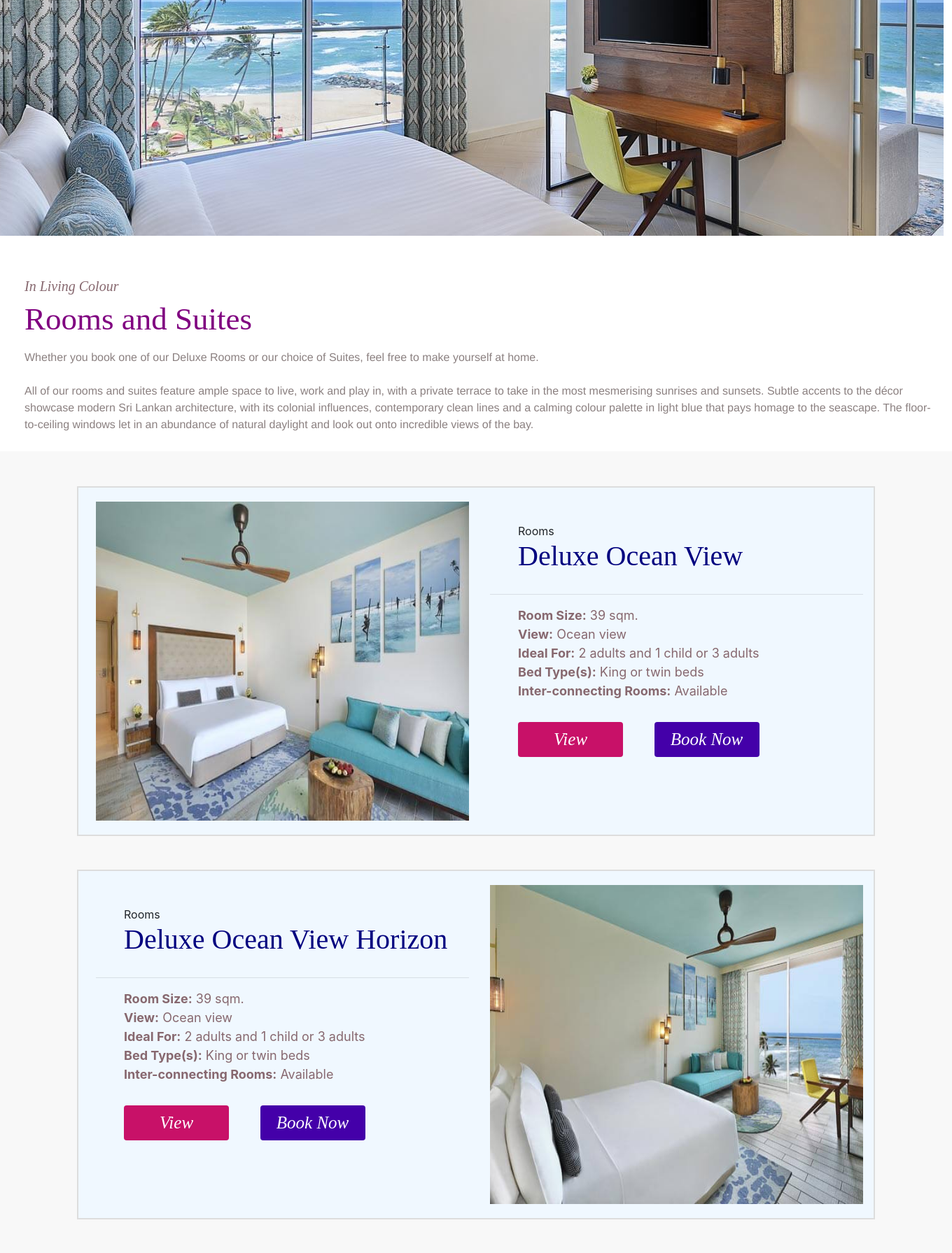
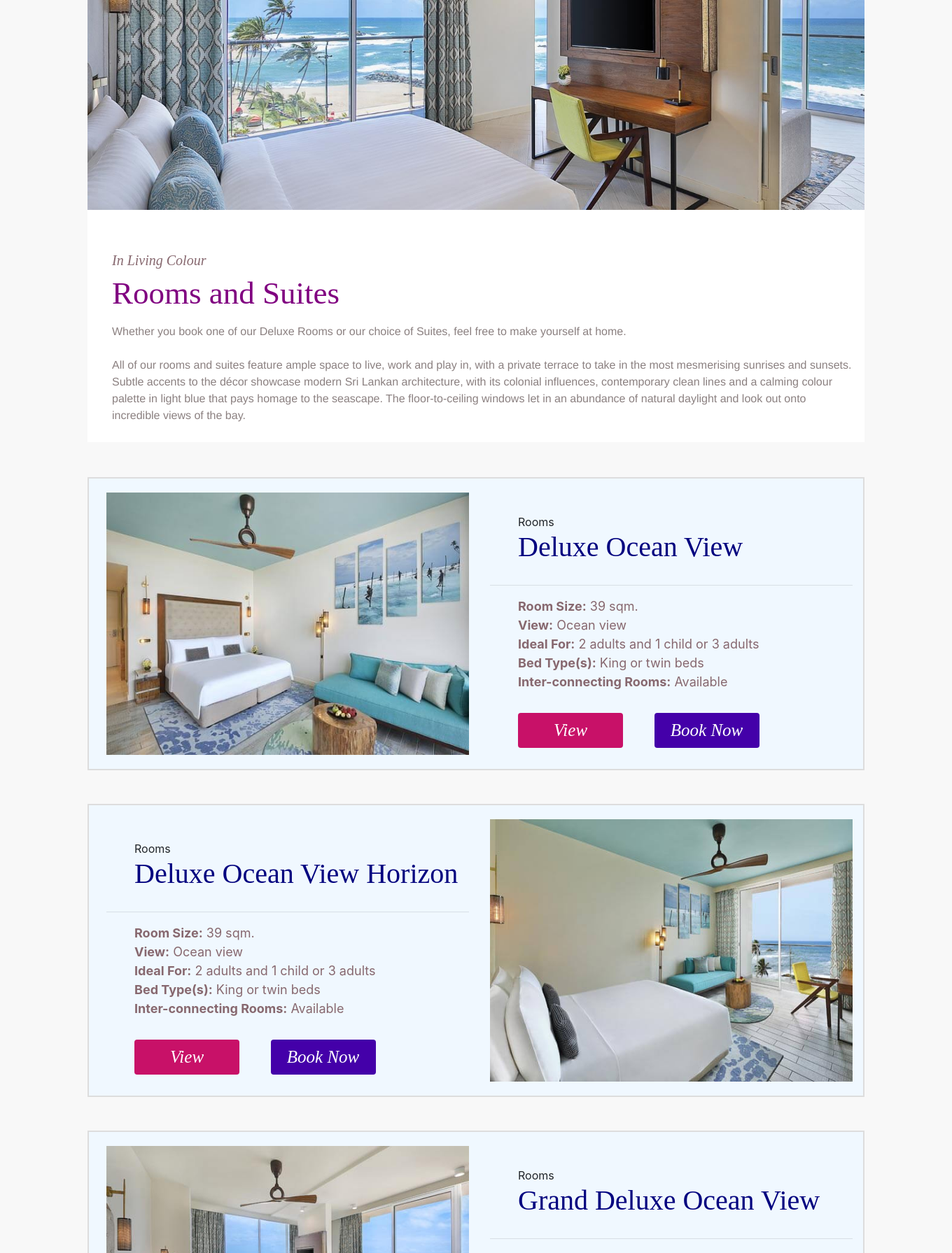
Before and after one commit to Kulesha95/WAD-Mini-Project-Group-3, a PHP site: page /accomodation.php in a window 1360 px wide. Shown: the top 1791 px of the page at 70% size. Run offline with PHP 8.4, Linux system fonts and the light colour scheme; some libraries are stand-ins or nearby versions.

Commit message:
accomodation page created

```diff
--- a/accomodation.php
+++ b/accomodation.php
@@ -3,9 +3,9 @@ include_once "headerHTML.php";
 include_once "navigation.php";
 
 ?>
-
+<div class="container">
 	<section id="roomDesc">
-		<div><img src="img/main-room.jpg" style="object-fit: none;width: 1348px"></div>
+		<div><img src="img/main-room.jpg" style="width:100%;height:300px;object-fit:cover"></div>
 		<article class="roomArticle">
         	<div class="col-12 col-md-6 mb-3">
                 <header class="head">
@@ -19,17 +19,19 @@ include_once "navigation.php";
             </div>
         </article>
 	</section>
+
 	<section id="rooms">
 		<div class="container" id="container">
+<!--room1-->
         	<div class="row rowRoom">
-            <div class="col">
-            	<a href="deluxe-ocean-view.html" title="Deluxe Ocean View"><img src="img/thumb-deluxe-ocean-view.jpg" class="img"></a>
+            	<div class="col-12 col-lg-6 order-1 order-lg-1">
+            		<a href="#" title="Deluxe Ocean View"><img src="img/thumb-deluxe-ocean-view.jpg" class="img"></a>
             	</div>
-            <div class="col">
+            	<div class="col-12 col-lg-6 order-2 order-lg-2">
             		<div class="content">
             			<div class="title">Rooms</div>
                 		<div class="name">
-                		<h3><a href="deluxe-ocean-view.html" title="Deluxe Ocean View" class="stayType">Deluxe Ocean View</a></h3></div><hr>
+                			<h3><a href="#" title="Deluxe Ocean View" class="stayType">Deluxe Ocean View</a></h3></div><hr>
                 		<div class="description">
                     		<ul class="descriptUL">
                         		<li><b>Room Size:</b>  39 sqm.</li>
@@ -40,7 +42,7 @@ include_once "navigation.php";
                     		</ul>
                			</div>
                			<div class="button">
-                        <a class="btn" href="deluxe-ocean-view.html" title="View Deluxe Ocean View" style="background-color: #C81168">View</a>
+                        	<a class="btn" href="#" title="View Deluxe Ocean View" style="background-color: #C81168">View</a>
                         	<a class="btn" href="#" title="Book Deluxe Ocean View">Book Now</a>
                     	</div>
                		</div>
@@ -48,13 +50,16 @@ include_once "navigation.php";
        		</div>
        		<br><br>
 
+<!--room2-->
         	<div class="row rowRoom">
-            <div class="col">
+				<div class="col-12 col-lg-6 order-1 order-lg-2">
+            		<a href="#" title="Deluxe Ocean View Horizon"><img src="img/thumb-deluxe-ocean-horizon.jpg" class="img"></a>
+            	</div>
+            	<div class="col-12 col-lg-6 order-2 order-lg-1" >
             		<div class="content">
             			<div class="title">Rooms</div>
                 		<div class="name">
-                		<h3><a href="deluxe-ocean-horizon.html" title="Deluxe Ocean View Horizon" class="stayType">Deluxe Ocean View Horizon</a>
-                		</h3>
+                			<h3><a href="#" title="Deluxe Ocean View Horizon" class="stayType">Deluxe Ocean View Horizon</a></h3>
                 		</div><hr>
                 		<div class="description">
                     		<ul class="descriptUL">
@@ -66,27 +71,23 @@ include_once "navigation.php";
                     		</ul>
                			</div>
                			<div class="button">
-                        <a class="btn" href="deluxe-ocean-horizon.html" title="View Deluxe Ocean View Horizon" style="background-color: #C81168">View</a>
+                        	<a class="btn" href="#" title="View Deluxe Ocean View Horizon" style="background-color: #C81168">View</a>
                         	<a class="btn" href="#" title="Book Deluxe Ocean View Horizon">Book Now</a>
                     	</div>
                		</div>
             	</div>
-            <div class="col">
-            	<a href="deluxe-ocean-horizon.html" title="Deluxe Ocean View Horizon"><img src="img/thumb-deluxe-ocean-horizon.jpg" class="img"></a>
-            </div>
         	</div>
         	<br><br>
-
+<!--room3-->
         	<div class="row rowRoom">
-            <div class="col">
-            	<a href="grand-deluxe-ocean-view.html" title="Grand Deluxe Ocean View">
-            		<img src="img/thumb-grand-deluxe-ocean-view.jpg" class="img"></a>
+            	<div class="col-12 col-lg-6 order-1 order-lg-1">
+            		<a href="#" title="Grand Deluxe Ocean View"><img src="img/thumb-grand-deluxe-ocean-view.jpg" class="img"></a>
             	</div>
-            <div class="col">
+            	<div class="col-12 col-lg-6 order-2 order-lg-2">
             		<div class="content">
             			<div class="title">Rooms</div>
                 		<div class="name">
-                		<h3><a href="grand-deluxe-ocean-view.html" title="Grand Deluxe Ocean View" class="stayType">Grand Deluxe Ocean View</a></h3>
+                			<h3><a href="#" title="Grand Deluxe Ocean View" class="stayType">Grand Deluxe Ocean View</a></h3>
                 		</div><hr>
                 		<div class="description">
                     		<ul class="descriptUL">
@@ -98,20 +99,23 @@ include_once "navigation.php";
                     		</ul>
                			</div>
                			<div class="button">
-                        <a class="btn" href="grand-deluxe-ocean-view.html" title="View Grand Deluxe Ocean View" style="background-color: #C81168">View</a>
+                        	<a class="btn" href="#" title="View Grand Deluxe Ocean View" style="background-color: #C81168">View</a>
                         	<a class="btn" href="#" title="Book Grand Deluxe Ocean View">Book Now</a>
                     	</div>
                		</div>
             	</div>
         	</div>
         	<br><br>
-
+<!--suite1-->
         	<div class="row rowRoom">
-            <div class="col">
+				<div class="col-12 col-lg-6 order-1 order-lg-2">
+            		<a href="#" title="Junior Suite Ocean View"><img src="img/thumb-junior-suite-ocean-view.jpg" class="img"></a>
+            	</div>
+            	<div class="col-12 col-lg-6 order-2 order-lg-1">
             		<div class="content">
             			<div class="title">Suites</div>
                 		<div class="name">
-                		<h3><a href="junior-suite-ocean-view.html" title="Junior Suite Ocean View" class="stayType">Junior Suite Ocean View</a></h3>
+                			<h3><a href="#" title="Junior Suite Ocean View" class="stayType">Junior Suite Ocean View</a></h3>
                 		</div><hr>
                 		<div class="description">
                     		<ul class="descriptUL">
@@ -123,29 +127,23 @@ include_once "navigation.php";
                     		</ul>
                			</div>
                			<div class="button">
-                        <a class="btn" href="junior-suite-ocean-view.html" title="View Junior Suite Ocean View" style="background-color: #C81168">View</a>
+                        	<a class="btn" href="#" title="View Junior Suite Ocean View" style="background-color: #C81168">View</a>
                         	<a class="btn" href="#" title="Book Junior Suite Ocean View">Book Now</a>
                     	</div>
                		</div>
             	</div>
-            <div class="col">
-            	<a href="junior-suite-ocean-view.html" title="Junior Suite Ocean View">
-            		<img src="img/thumb-junior-suite-ocean-view.jpg" class="img"></a>
-            </div>
             </div>
         	<br><br>
-
+<!--suite2-->
         	<div class="row rowRoom">
-            <div class="col">
-            	<a href="one-bedroom-suite.html" title="One Bedroom Suite">
-            		<img src="img/thumb-one-bedroom-suite.jpg" class="img"></a>
+            	<div class="col-12 col-lg-6 order-1 order-lg-1">
+            		<a href="#" title="One Bedroom Suite"><img src="img/thumb-one-bedroom-suite.jpg" class="img"></a>
             	</div>
-            <div class="col">
+            	<div class="col-12 col-lg-6 order-2 order-lg-2">
             		<div class="content">
             			<div class="title">Suites</div>
                 		<div class="name">
-                		<h3><a href="one-bedroom-suite.html" title="One Bedroom Suite" class="stayType">One Bedroom Suite
-                		</a></h3>
+                			<h3><a href="#" title="One Bedroom Suite" class="stayType">One Bedroom Suite</a></h3>
                 		</div><hr>
                 		<div class="description">
                     		<ul class="descriptUL">
@@ -157,20 +155,23 @@ include_once "navigation.php";
                     		</ul>
                			</div>
                			<div class="button">
-                        <a class="btn" href="one-bedroom-suite.html" title="View One Bedroom Suite" style="background-color: #C81168">View</a>
+                        	<a class="btn" href="#" title="View One Bedroom Suite" style="background-color: #C81168">View</a>
                         	<a class="btn" href="#" title="Book One Bedroom Suite">Book Now</a>
                     	</div>
                		</div>
             	</div>
 			</div>
         	<br><br>
-
+<!--suite3-->
         	<div class="row rowRoom">
-            <div class="col">
+				<div class="col-12 col-lg-6 order-1 order-lg-2">
+            		<a href="#" title="Presidential Suite"><img src="img/thumb-presidential-suite.jpg" class="img"></a>
+            	</div>
+            	<div class="col-12 col-lg-6 order-2 order-lg-1">
             		<div class="content">
             			<div class="title">Suites</div>
                 		<div class="name">
-                		<h3><a href="presidential-suite.html" title="Presidential Suite" class="stayType">Presidential Suite</a></h3>
+                			<h3><a href="#" title="Presidential Suite" class="stayType">Presidential Suite</a></h3>
                 		</div><hr>
                 		<div class="description">
                     		<ul class="descriptUL">
@@ -182,19 +183,15 @@ include_once "navigation.php";
                     		</ul>
                			</div>
                			<div class="button">
-                        <a class="btn" href="presidential-suite.html" title="View Presidential Suite" style="background-color: #C81168">View</a>
+                        	<a class="btn" href="#" title="View Presidential Suite" style="background-color: #C81168">View</a>
                         	<a class="btn" href="#" title="Book Presidential Suite">Book Now</a>
                     	</div>
                		</div>
             	</div>
-            <div class="col">
-            	<a href="presidential-suite.html" title="Presidential Suite"><img src="img/thumb-presidential-suite.jpg" class="img"></a>
             </div>
 		</div>
-
+	</section>
 </div>
-</section>
-
 <?php
 include_once "footerHTML.php";
 ?>
--- a/css/accomodation.css
+++ b/css/accomodation.css
@@ -30,7 +30,6 @@
 
 }
 .rowRoom{
-  height: 500px;
   border: 2px solid #ddd;
   padding-top: 20px;
   padding-bottom: 20px;
```
Lines whose indentation alone changed are shown as unchanged.
